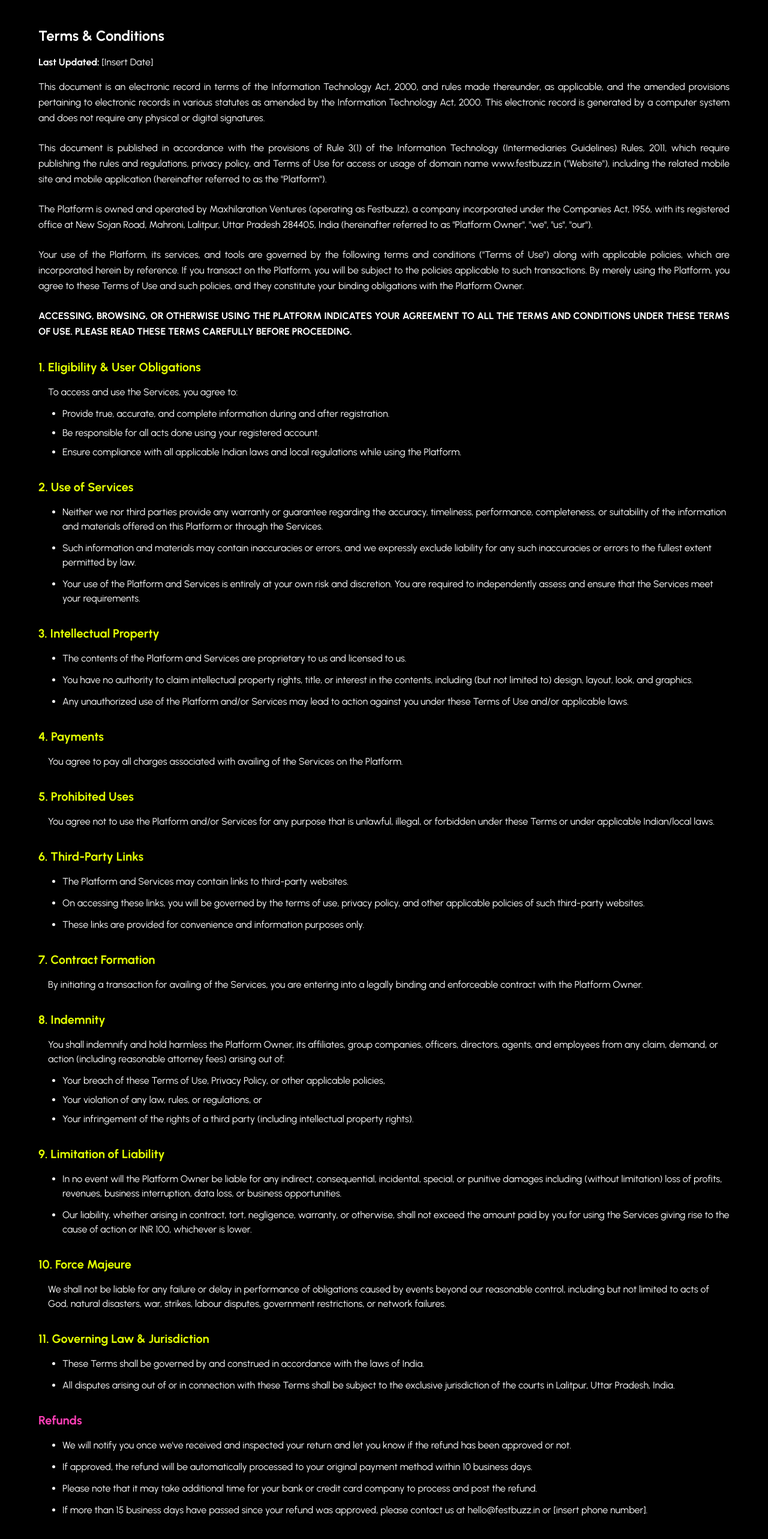
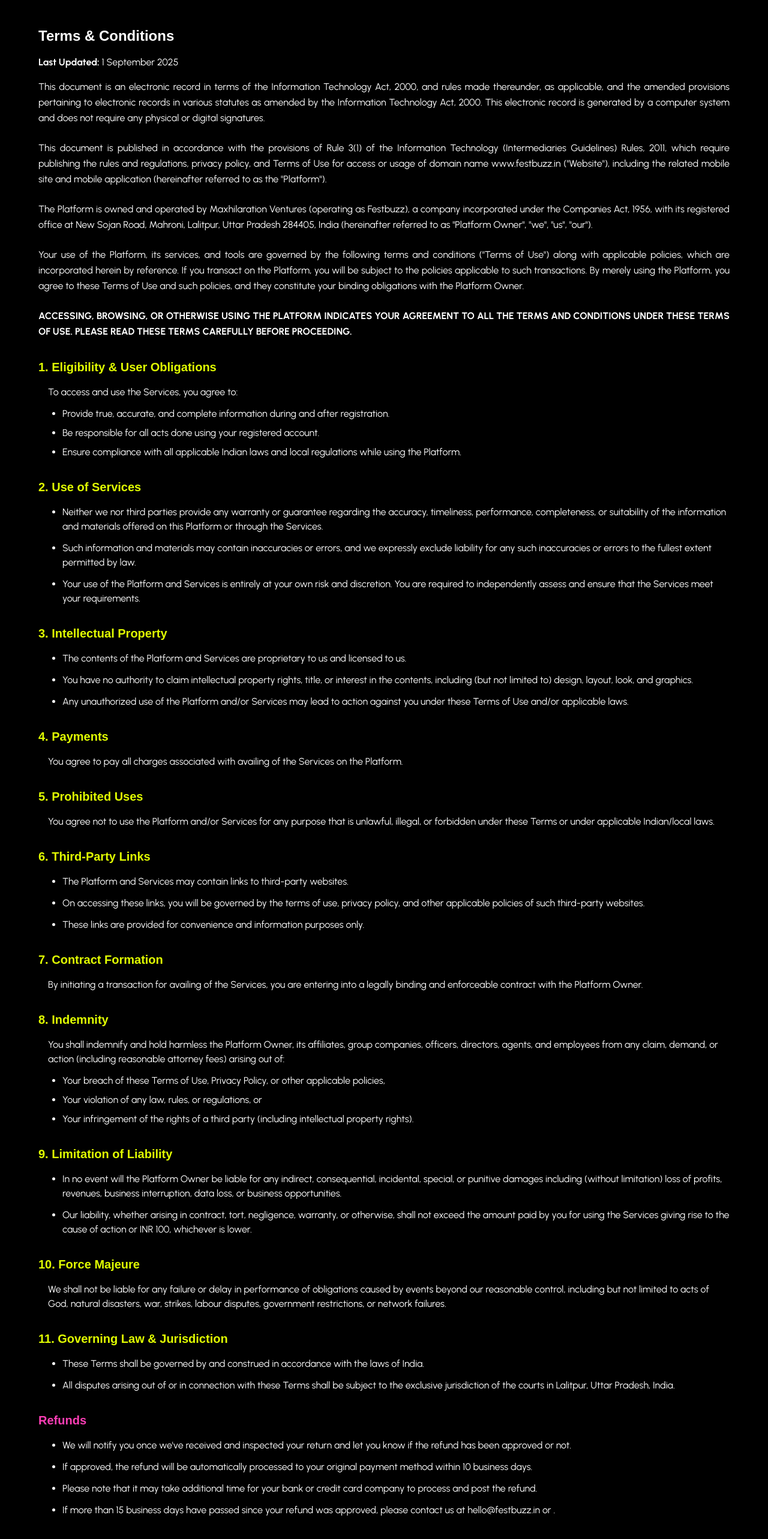
Before and after one commit to luckyIITR/festbuzz_frontend, a Next.js app: page /terms in a window 1280 px wide. Shown: the part 200-2766 px from the top of the page at 60% size. Built offline with nearby package versions, Linux system fonts and the light colour scheme; no server answers; a web font is replaced by a local one.

Commit message:
terms and privacy ui change

```diff
--- a/src/app/terms/page.tsx
+++ b/src/app/terms/page.tsx
@@ -23,8 +23,8 @@
             <div className='max-w-6xl mx-auto font-urbanist text-white'>
                 <div className='space-y-8'>
                     <div>
-                        <h1 className='text-2xl font-bold mb-4'>Terms &amp; Conditions</h1>
-                        <p className='mb-4'><strong>Last Updated:</strong> [Insert Date]</p>
+                        <h1 className='font-clash text-2xl font-bold mb-4'>Terms &amp; Conditions</h1>
+                        <p className='mb-4'><strong>Last Updated:</strong> 1 September 2025</p>
 
                         <div className='space-y-6 text-justify leading-relaxed'>
                             <p>
@@ -51,7 +51,7 @@
 
                     {/* Section 1 */}
                     <div>
-                        <h2 className='text-xl font-bold mb-4 text-[#E1FF01]'>1. Eligibility &amp; User Obligations</h2>
+                        <h2 className='font-clash text-xl font-bold mb-4 text-[#E1FF01]'>1. Eligibility &amp; User Obligations</h2>
                         <div className='ml-4 space-y-3'>
                             <p>To access and use the Services, you agree to:</p>
                             <ul className='list-disc ml-6 space-y-2'>
@@ -64,7 +64,7 @@
 
                     {/* Section 2 */}
                     <div>
-                        <h2 className='text-xl font-bold mb-4 text-[#E1FF01]'>2. Use of Services</h2>
+                        <h2 className='font-clash text-xl font-bold mb-4 text-[#E1FF01]'>2. Use of Services</h2>
                         <div className='ml-4 space-y-3'>
                             <ul className='list-disc ml-6 space-y-3'>
                                 <li>Neither we nor third parties provide any warranty or guarantee regarding the accuracy, timeliness, performance, completeness, or suitability of the information and materials offered on this Platform or through the Services.</li>
@@ -76,7 +76,7 @@
 
                     {/* Section 3 */}
                     <div>
-                        <h2 className='text-xl font-bold mb-4 text-[#E1FF01]'>3. Intellectual Property</h2>
+                        <h2 className='font-clash text-xl font-bold mb-4 text-[#E1FF01]'>3. Intellectual Property</h2>
                         <div className='ml-4 space-y-3'>
                             <ul className='list-disc ml-6 space-y-3'>
                                 <li>The contents of the Platform and Services are proprietary to us and licensed to us.</li>
@@ -88,7 +88,7 @@
 
                     {/* Section 4 */}
                     <div>
-                        <h2 className='text-xl font-bold mb-4 text-[#E1FF01]'>4. Payments</h2>
+                        <h2 className='font-clash text-xl font-bold mb-4 text-[#E1FF01]'>4. Payments</h2>
                         <div className='ml-4'>
                             <p>You agree to pay all charges associated with availing of the Services on the Platform.</p>
                         </div>
@@ -96,7 +96,7 @@
 
                     {/* Section 5 */}
                     <div>
-                        <h2 className='text-xl font-bold mb-4 text-[#E1FF01]'>5. Prohibited Uses</h2>
+                        <h2 className='font-clash text-xl font-bold mb-4 text-[#E1FF01]'>5. Prohibited Uses</h2>
                         <div className='ml-4'>
                             <p>You agree not to use the Platform and/or Services for any purpose that is unlawful, illegal, or forbidden under these Terms or under applicable Indian/local laws.</p>
                         </div>
@@ -104,7 +104,7 @@
 
                     {/* Section 6 */}
                     <div>
-                        <h2 className='text-xl font-bold mb-4 text-[#E1FF01]'>6. Third-Party Links</h2>
+                        <h2 className='font-clash text-xl font-bold mb-4 text-[#E1FF01]'>6. Third-Party Links</h2>
                         <div className='ml-4 space-y-3'>
                             <ul className='list-disc ml-6 space-y-3'>
                                 <li>The Platform and Services may contain links to third-party websites.</li>
@@ -116,7 +116,7 @@
 
                     {/* Section 7 */}
                     <div>
-                        <h2 className='text-xl font-bold mb-4 text-[#E1FF01]'>7. Contract Formation</h2>
+                        <h2 className='font-clash text-xl font-bold mb-4 text-[#E1FF01]'>7. Contract Formation</h2>
                         <div className='ml-4'>
                             <p>By initiating a transaction for availing of the Services, you are entering into a legally binding and enforceable contract with the Platform Owner.</p>
                         </div>
@@ -124,7 +124,7 @@
 
                     {/* Section 8 */}
                     <div>
-                        <h2 className='text-xl font-bold mb-4 text-[#E1FF01]'>8. Indemnity</h2>
+                        <h2 className='font-clash text-xl font-bold mb-4 text-[#E1FF01]'>8. Indemnity</h2>
                         <div className='ml-4 space-y-3'>
                             <p>You shall indemnify and hold harmless the Platform Owner, its affiliates, group companies, officers, directors, agents, and employees from any claim, demand, or action (including reasonable attorney fees) arising out of:</p>
                             <ul className='list-disc ml-6 space-y-2'>
@@ -137,7 +137,7 @@
 
                     {/* Section 9 */}
                     <div>
-                        <h2 className='text-xl font-bold mb-4 text-[#E1FF01]'>9. Limitation of Liability</h2>
+                        <h2 className='font-clash text-xl font-bold mb-4 text-[#E1FF01]'>9. Limitation of Liability</h2>
                         <div className='ml-4 space-y-3'>
                             <ul className='list-disc ml-6 space-y-3'>
                                 <li>In no event will the Platform Owner be liable for any indirect, consequential, incidental, special, or punitive damages including (without limitation) loss of profits, revenues, business interruption, data loss, or business opportunities.</li>
@@ -148,7 +148,7 @@
 
                     {/* Section 10 */}
                     <div>
-                        <h2 className='text-xl font-bold mb-4 text-[#E1FF01]'>10. Force Majeure</h2>
+                        <h2 className='font-clash text-xl font-bold mb-4 text-[#E1FF01]'>10. Force Majeure</h2>
                         <div className='ml-4'>
                             <p>We shall not be liable for any failure or delay in performance of obligations caused by events beyond our reasonable control, including but not limited to acts of God, natural disasters, war, strikes, labour disputes, government restrictions, or network failures.</p>
                         </div>
@@ -156,7 +156,7 @@
 
                     {/* Section 11 */}
                     <div>
-                        <h2 className='text-xl font-bold mb-4 text-[#E1FF01]'>11. Governing Law &amp; Jurisdiction</h2>
+                        <h2 className='font-clash text-xl font-bold mb-4 text-[#E1FF01]'>11. Governing Law &amp; Jurisdiction</h2>
                         <div className='ml-4 space-y-3'>
                             <ul className='list-disc ml-6 space-y-3'>
                                 <li>These Terms shall be governed by and construed in accordance with the laws of India.</li>
@@ -167,13 +167,13 @@
 
                     {/* Refunds Section */}
                     <div>
-                        <h2 className='text-xl font-bold mb-4 text-[#FD3EB5]'>Refunds</h2>
+                        <h2 className='font-clash text-xl font-bold mb-4 text-[#FD3EB5]'>Refunds</h2>
                         <div className='ml-4 space-y-3'>
                             <ul className='list-disc ml-6 space-y-3'>
                                 <li>We will notify you once we&apos;ve received and inspected your return and let you know if the refund has been approved or not.</li>
                                 <li>If approved, the refund will be automatically processed to your original payment method within 10 business days.</li>
                                 <li>Please note that it may take additional time for your bank or credit card company to process and post the refund.</li>
-                                <li>If more than 15 business days have passed since your refund was approved, please contact us at hello@festbuzz.in or [insert phone number].</li>
+                                <li>If more than 15 business days have passed since your refund was approved, please contact us at hello@festbuzz.in or .</li>
                             </ul>
                         </div>
                     </div>
```
Also changed, not shown: src/app/privacy/page.tsx (+17 -18 lines).
